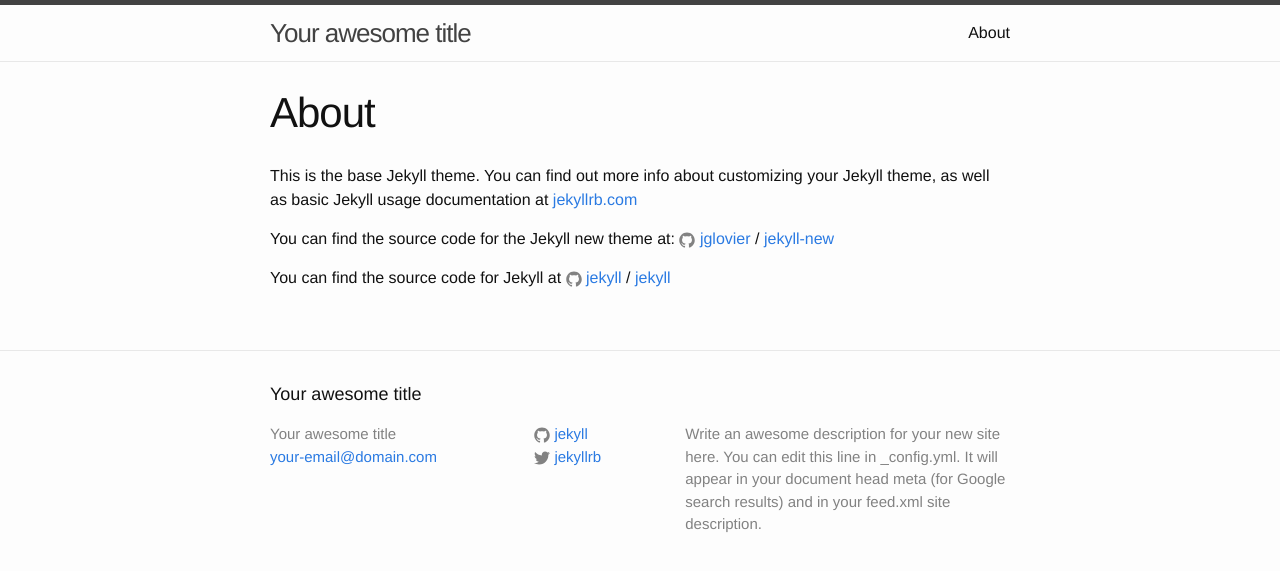
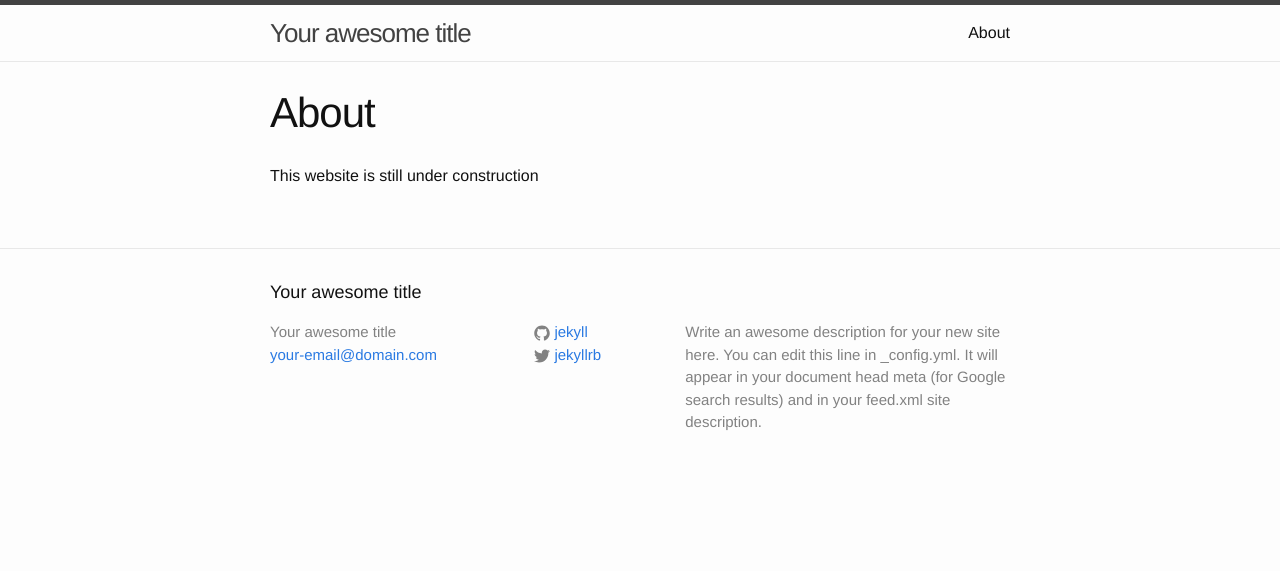
Before and after one commit to stanleyseow173/stanleyseow173.github.io, a Jekyll site: the page built from about.md, in a window 1280 px wide. Shown: the top 571 px of the page. Built offline with Jekyll 4.4.1, drawn with Linux system fonts in a browser that asks for light colours.

Commit message:
Update about.md

```diff
--- a/about.md
+++ b/about.md
@@ -4,12 +4,4 @@
 permalink: /about/
 ---
 
-This is the base Jekyll theme. You can find out more info about customizing your Jekyll theme, as well as basic Jekyll usage documentation at [jekyllrb.com](http://jekyllrb.com/)
-
-You can find the source code for the Jekyll new theme at:
-{% include icon-github.html username="jglovier" %} /
-[jekyll-new](https://github.com/jglovier/jekyll-new)
-
-You can find the source code for Jekyll at
-{% include icon-github.html username="jekyll" %} /
-[jekyll](https://github.com/jekyll/jekyll)
+This website is still under construction
```
